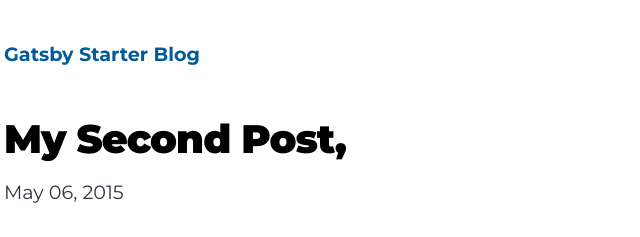
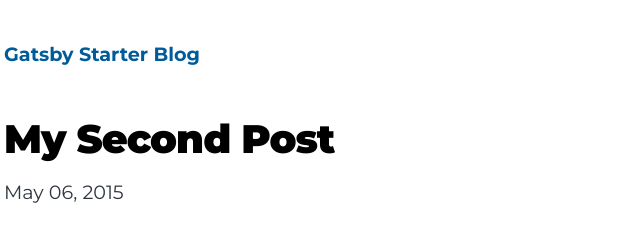
Before and after one commit to sandersio/amazing-blog, a Gatsby site: page /my-second-post/ in a window 1280 px wide. Shown: the top 237 px of the page, 320-960 px from the left. Built offline with nearby package versions, Linux system fonts and the light colour scheme; Gatsby itself is replaced by a stand-in of ours.

Commit message:
index.md: updated title

```diff
--- a/content/blog/my-second-post/index.md
+++ b/content/blog/my-second-post/index.md
@@ -1,5 +1,5 @@
 ---
-title: 'My Second Post,'
+title: My Second Post
 date: '2015-05-06T23:46:37.121Z'
 ---
 Wow! I love blogging so much already.
```
